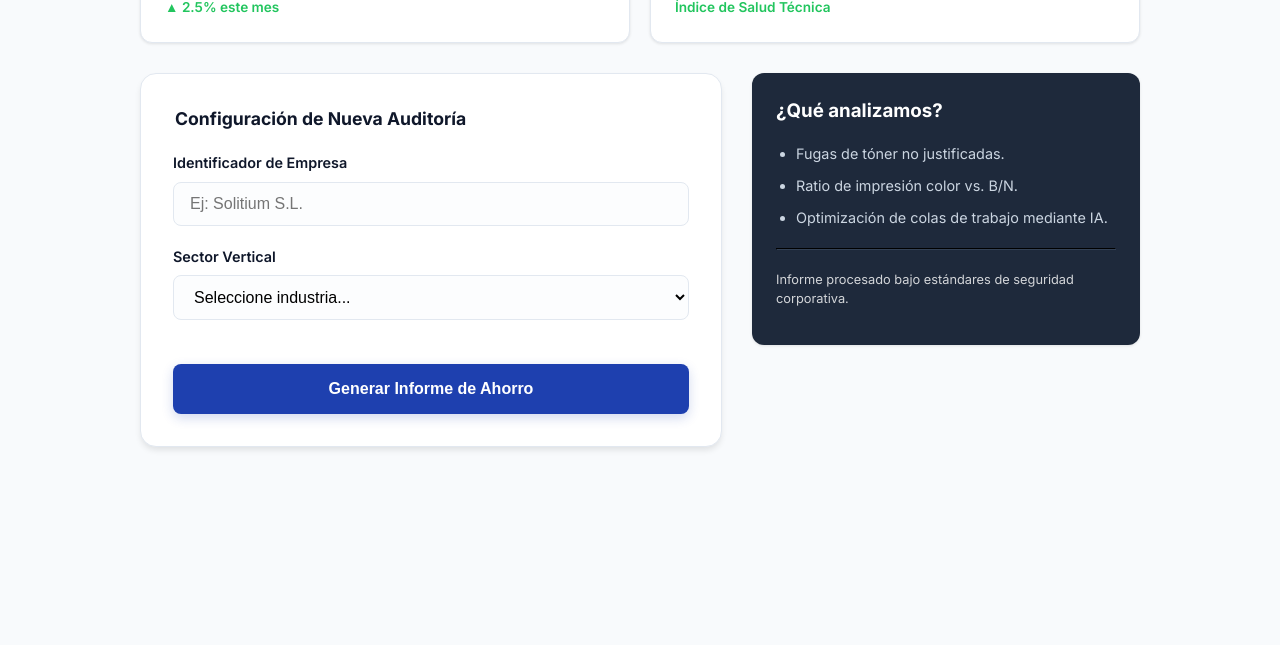
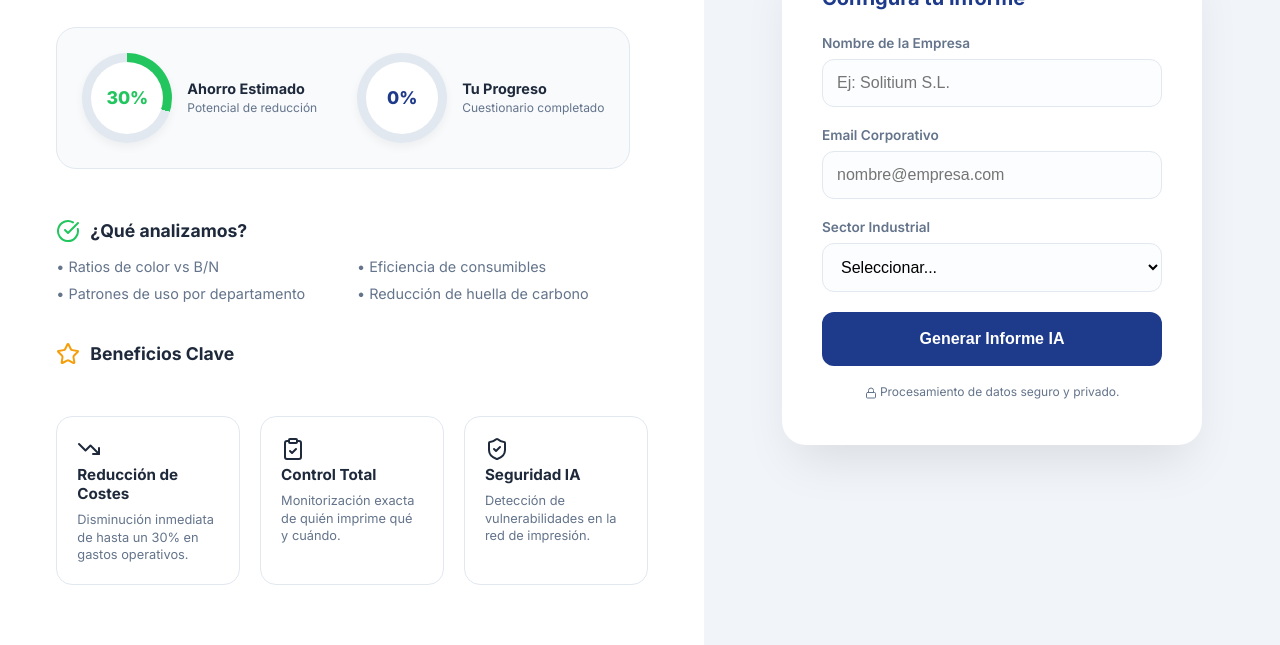
Before and after one commit to IA-MORENO/printing-workflow-ia, a plain HTML site: page index.html in a window 1280 px wide. Shown: the part 330-975 px from the top of the page. Before the commit the page ends 800 px from the top, so only its background shows below. Drawn offline with nearby package versions, Linux system fonts and the light colour scheme.

Commit message:
Descripción del cambio diseño

```diff
--- a/index.html
+++ b/index.html
@@ -2,253 +2,253 @@
 <html lang="es">
 <head>
     <meta charset="UTF-8">
-    <meta name="viewport" content="width=device-width, initial-scale=1.0, maximum-scale=5.0">
-    <meta name="theme-color" content="#1e40af">
-
-    <title>Dashboard Auditoría IA | Printing Workflow</title>
-
+    <meta name="viewport" content="width=device-width, initial-scale=1.0">
+    <title>Auditoría de Impresión IA - Ahorro Inteligente</title>
     <link href="https://fonts.googleapis.com/css2?family=Inter:wght@400;600;700;800&display=swap" rel="stylesheet">
+    <script src="https://unpkg.com/lucide@latest"></script>
 
     <style>
         :root {
-            --cobalto: #1e40af; /* Azul Cobalto */
-            --exito: #22c55e;   /* Verde Éxito */
-            --bg-dashboard: #f8fafc;
-            --text-main: #0f172a;
-            --text-muted: #64748b;
+            --primary-blue: #1e3a8a;
+            --accent-green: #22c55e;
+            --bg-light: #ffffff;
+            --text-dark: #1e293b;
+            --text-gray: #64748b;
             --border-ui: #e2e8f0;
-            --shadow-sm: 0 1px 3px rgba(0,0,0,0.1);
-            --shadow-md: 0 4px 6px -1px rgba(0,0,0,0.1);
         }
 
-        * { box-sizing: border-box; }
+        * { box-sizing: border-box; margin: 0; padding: 0; }
+        body { font-family: 'Inter', sans-serif; background: var(--bg-light); color: var(--text-dark); }
 
-        body {
-            font-family: 'Inter', system-ui, sans-serif;
-            background: var(--bg-dashboard);
-            color: var(--text-main);
-            margin: 0;
-            padding: 20px;
-            line-height: 1.5;
+        /* --- NAVEGACIÓN --- */
+        nav { display: flex; justify-content: space-between; align-items: center; padding: 20px 8%; border-bottom: 1px solid var(--border-ui); }
+        .logo { display: flex; align-items: center; gap: 10px; font-weight: 800; color: var(--primary-blue); font-size: 1.2rem; }
+
+        /* --- HERO SECTION --- */
+        .hero-section { display: grid; grid-template-columns: 1.1fr 0.9fr; min-height: 90vh; }
+
+        .content-area { padding: 60px 8%; display: flex; flex-direction: column; justify-content: center; }
+        h1 { font-size: 3.2rem; color: var(--primary-blue); line-height: 1.1; margin-bottom: 20px; font-weight: 800; letter-spacing: -0.03em; }
+        .hero-description { font-size: 1.2rem; color: var(--text-gray); margin-bottom: 40px; }
+
+        /* --- CONTENEDOR DE CÍRCULOS --- */
+        .stats-mirror-container {
+            display: flex;
+            gap: 40px;
+            margin-bottom: 50px;
+            padding: 25px;
+            background: #f8fafc;
+            border-radius: 20px;
+            border: 1px solid var(--border-ui);
+            width: fit-content;
         }
 
-        .dashboard-container {
-            max-width: 1000px;
-            margin: 0 auto;
+        .stat-box { display: flex; align-items: center; gap: 15px; }
+
+        .circle-base {
+            width: 90px;
+            height: 90px;
+            border-radius: 50%;
+            display: flex;
+            align-items: center;
+            justify-content: center;
+            position: relative;
+            box-shadow: 0 4px 10px rgba(0,0,0,0.05);
         }
 
-        /* --- HEADER ANALÍTICO --- */
-        .header-analitico {
+        .circle-base::after {
+            content: attr(data-value);
+            position: absolute;
+            width: 72px;
+            height: 72px;
+            background: white;
+            border-radius: 50%;
             display: flex;
-            justify-content: space-between;
             align-items: center;
-            margin-bottom: 40px;
-            padding-bottom: 20px;
-            border-bottom: 1px solid var(--border-ui);
+            justify-content: center;
+            font-weight: 800;
+            font-size: 1.1rem;
         }
 
-        .brand-pill {
-            background: white;
-            padding: 8px 16px;
-            border-radius: 50px;
-            border: 1px solid var(--border-ui);
-            font-weight: 700;
-            font-size: 0.85rem;
-            color: var(--cobalto);
-            box-shadow: var(--shadow-sm);
+        .circle-savings { background: conic-gradient(var(--accent-green) 108deg, #e2e8f0 0deg); }
+        .circle-savings::after { color: var(--accent-green); }
+
+        .circle-progress {
+            background: conic-gradient(var(--primary-blue) 0deg, #e2e8f0 0deg);
+            transition: background 0.4s ease;
+        }
+        .circle-progress::after { color: var(--primary-blue); }
+
+        .stat-label { font-weight: 700; font-size: 0.9rem; color: var(--text-dark); line-height: 1.2; }
+        .stat-label span { display: block; font-size: 0.75rem; color: var(--text-gray); font-weight: 400; margin-top: 4px; }
+
+        /* --- BENEFICIOS CLAVE (NUEVO SECCIÓN) --- */
+        .benefits-grid {
+            display: grid;
+            grid-template-columns: repeat(3, 1fr);
+            gap: 20px;
+            margin-top: 30px;
         }
 
-        h1 { font-size: 1.8rem; font-weight: 800; margin: 10px 0 0; letter-spacing: -0.02em; }
-        .subtitle { color: var(--text-muted); font-size: 1rem; }
-
-        /* --- PANEL DE MÉTRICAS (SIMULADOR) --- */
-        .metrics-grid {
-            display: grid;
-            grid-template-columns: repeat(auto-fit, minmax(240px, 1fr));
-            gap: 20px;
-            margin-bottom: 30px;
+        .benefit-card {
+            background: white;
+            padding: 20px;
+            border-radius: 16px;
+            border: 1px solid var(--border-ui);
+            transition: all 0.3s ease;
         }
 
-        .metric-card {
-            background: white;
-            padding: 24px;
-            border-radius: 12px;
-            border: 1px solid var(--border-ui);
-            box-shadow: var(--shadow-sm);
+        .benefit-card:hover {
+            border-color: var(--primary-blue);
+            transform: translateY(-5px);
+            box-shadow: 0 10px 20px rgba(0,0,0,0.05);
         }
 
-        .metric-label { font-size: 0.8rem; font-weight: 600; color: var(--text-muted); text-transform: uppercase; }
-        .metric-value { font-size: 2rem; font-weight: 800; margin: 8px 0; display: block; }
-        .metric-trend { font-size: 0.85rem; font-weight: 600; color: var(--exito); display: flex; align-items: center; gap: 4px; }
-
-        /* --- ÁREA PRINCIPAL --- */
-        .main-grid {
-            display: grid;
-            grid-template-columns: 1.2fr 0.8fr;
-            gap: 30px;
+        .benefit-card i {
+            color: var(--primary-blue);
+            margin-bottom: 12px;
         }
 
-        @media (max-width: 850px) { .main-grid { grid-template-columns: 1fr; } }
-
-        .form-card {
-            background: white;
-            padding: 32px;
-            border-radius: 16px;
-            border: 1px solid var(--border-ui);
-            box-shadow: var(--shadow-md);
+        .benefit-card h3 {
+            font-size: 0.95rem;
+            margin-bottom: 8px;
+            color: var(--text-dark);
         }
 
-        /* --- ESTILOS FORMULARIO --- */
-        fieldset { border: none; padding: 0; margin: 0 0 24px 0; }
-        legend { font-weight: 700; font-size: 1.1rem; margin-bottom: 20px; display: block; }
-
-        .form-group { margin-bottom: 20px; }
-        label { display: block; font-size: 0.9rem; font-weight: 600; margin-bottom: 8px; color: var(--text-main); }
-
-        input, select {
-            width: 100%;
-            padding: 12px 16px;
-            border: 1px solid var(--border-ui);
-            border-radius: 8px;
-            font-size: 1rem;
-            background: #fcfdfe;
-            transition: all 0.2s;
+        .benefit-card p {
+            font-size: 0.8rem;
+            color: var(--text-gray);
+            line-height: 1.4;
         }
 
-        input:focus { outline: 2px solid var(--cobalto); border-color: transparent; }
+        /* --- FORMULARIO LATERAL --- */
+        .form-side { background-color: #f1f5f9; padding: 40px; display: flex; align-items: center; justify-content: center; }
+        .form-card { background: white; padding: 40px; border-radius: 24px; box-shadow: 0 25px 50px -12px rgba(0,0,0,0.1); width: 100%; max-width: 420px; }
 
-        .btn-submit {
-            background: var(--cobalto);
-            color: white;
-            width: 100%;
-            padding: 16px;
-            border: none;
-            border-radius: 8px;
-            font-size: 1rem;
-            font-weight: 700;
-            cursor: pointer;
-            box-shadow: 0 4px 12px rgba(30, 64, 175, 0.2);
-            transition: transform 0.2s, background 0.2s;
-        }
+        .form-card h2 { font-size: 1.25rem; margin-bottom: 25px; color: var(--primary-blue); font-weight: 700; }
+        label { display: block; margin-bottom: 8px; font-size: 0.85rem; font-weight: 600; color: var(--text-gray); }
+        input, select { width: 100%; padding: 14px; margin-bottom: 20px; border: 1px solid var(--border-ui); border-radius: 12px; font-size: 1rem; background: #fcfdfe; }
+        input:focus { outline: 2px solid var(--primary-blue); border-color: transparent; }
 
-        .btn-submit:hover { background: #1e3a8a; transform: translateY(-1px); }
+        .btn-audit { width: 100%; background: var(--primary-blue); color: white; padding: 18px; border: none; border-radius: 12px; font-weight: 700; font-size: 1rem; cursor: pointer; transition: 0.3s; }
+        .btn-audit:hover { transform: translateY(-2px); box-shadow: 0 10px 20px rgba(30,58,138,0.2); }
 
-        /* --- ÁREA DE RESPUESTA --- */
-        #response-area {
-            margin-top: 20px;
-            padding: 20px;
-            border-radius: 8px;
-            display: none;
-        }
-        .status-success { background: #f0fdf4; border: 1px solid var(--exito); color: #166534; }
-        .visible { display: block !important; }
-
-        .hp-field { position: absolute; left: -5000px; }
+        @media (max-width: 1100px) { .benefits-grid { grid-template-columns: 1fr; } }
+        @media (max-width: 968px) { .hero-section { grid-template-columns: 1fr; } .stats-mirror-container { flex-direction: column; } }
     </style>
 </head>
-
 <body>
 
-<div class="dashboard-container">
-    <header class="header-analitico">
-        <div>
-            <span class="brand-pill">PRINTING WORKFLOW IA</span>
-            <h1>Centro de Auditoría Analítica</h1>
-            <p class="subtitle">Análisis basado en datos para optimización de costes B2B</p>
-        </div>
-    </header>
+    <nav>
+        <div class="logo"><i data-lucide="zap"></i> PRINTING WORKFLOW IA</div>
+        <a href="#" class="btn-audit" style="width:auto; padding: 10px 20px; font-size: 0.8rem;">INICIAR AUDITORÍA</a>
+    </nav>
 
-    <div class="metrics-grid">
-        <div class="metric-card">
-            <span class="metric-label">Ahorro Promedio Detectado</span>
-            <span class="metric-value" style="color: var(--exito);">31.4%</span>
-            <span class="metric-trend">▲ 2.5% este mes</span>
-        </div>
-        <div class="metric-card">
-            <span class="metric-label">Eficiencia Operativa</span>
-            <span class="metric-value" style="color: var(--cobalto);">98.2</span>
-            <span class="metric-trend">Índice de Salud Técnica</span>
-        </div>
-    </div>
+    <main class="hero-section">
+        <section class="content-area">
+            <h1>Auditoría de Impresión IA: <span>Ahorro Inteligente</span></h1>
+            <p class="hero-description">Análisis en tiempo real de su infraestructura para detectar fugas de costes y optimizar procesos.</p>
 
-    <div class="main-grid">
-        <section class="form-card">
-            <form id="ia-form" novalidate>
-                <div class="hp-field"><input type="text" id="hp_check"></div>
+            <div class="stats-mirror-container">
+                <div class="stat-box">
+                    <div class="circle-base circle-savings" data-value="30%"></div>
+                    <div class="stat-label">Ahorro Estimado<span>Potencial de reducción</span></div>
+                </div>
 
-                <fieldset>
-                    <legend>Configuración de Nueva Auditoría</legend>
+                <div class="stat-box">
+                    <div id="progreso-circulo" class="circle-base circle-progress" data-value="0%"></div>
+                    <div class="stat-label">Tu Progreso<span>Cuestionario completado</span></div>
+                </div>
+            </div>
 
-                    <div class="form-group">
-                        <label for="empresa_nombre">Identificador de Empresa</label>
-                        <input id="empresa_nombre" name="empresa_nombre" required placeholder="Ej: Solitium S.L.">
-                    </div>
+            <h2 style="font-size: 1.1rem; margin-bottom: 15px; display: flex; align-items: center; gap: 10px;">
+                <i data-lucide="check-circle" style="color: var(--accent-green);"></i> ¿Qué analizamos?
+            </h2>
+            <div style="display: grid; grid-template-columns: 1fr 1fr; gap: 10px; font-size: 0.9rem; color: var(--text-gray); margin-bottom: 40px;">
+                <p>• Ratios de color vs B/N</p>
+                <p>• Eficiencia de consumibles</p>
+                <p>• Patrones de uso por departamento</p>
+                <p>• Reducción de huella de carbono</p>
+            </div>
 
-                    <div class="form-group">
-                        <label for="empresa_sector">Sector Vertical</label>
-                        <select id="empresa_sector" name="empresa_sector" required>
-                            <option value="" disabled selected>Seleccione industria...</option>
-                            <option value="legal">Servicios Legales / Notarías</option>
-                            <option value="sanidad">Sanidad / Clínicas</option>
-                            <option value="educacion">Educación / Universidades</option>
-                            <option value="logistica">Logística y Distribución</option>
-                        </select>
-                    </div>
-                </fieldset>
-
-                <button id="submit-btn" class="btn-submit" type="submit">
-                    Generar Informe de Ahorro
-                </button>
-            </form>
-
-            <div id="response-area" role="status">
-                <strong id="res-title"></strong>
-                <p id="res-text" style="margin: 5px 0 0;"></p>
+            <h2 style="font-size: 1.1rem; margin-bottom: 20px; display: flex; align-items: center; gap: 10px;">
+                <i data-lucide="star" style="color: #f59e0b;"></i> Beneficios Clave
+            </h2>
+            <div class="benefits-grid">
+                <div class="benefit-card">
+                    <i data-lucide="trending-down" width="24" height="24"></i>
+                    <h3>Reducción de Costes</h3>
+                    <p>Disminución inmediata de hasta un 30% en gastos operativos.</p>
+                </div>
+                <div class="benefit-card">
+                    <i data-lucide="clipboard-check" width="24" height="24"></i>
+                    <h3>Control Total</h3>
+                    <p>Monitorización exacta de quién imprime qué y cuándo.</p>
+                </div>
+                <div class="benefit-card">
+                    <i data-lucide="shield-check" width="24" height="24"></i>
+                    <h3>Seguridad IA</h3>
+                    <p>Detección de vulnerabilidades en la red de impresión.</p>
+                </div>
             </div>
         </section>
 
-        <aside>
-            <div class="metric-card" style="background: #1e293b; color: white; border: none;">
-                <h3 style="margin-top:0">¿Qué analizamos?</h3>
-                <ul style="padding-left: 20px; font-size: 0.9rem; color: #cbd5e1;">
-                    <li style="margin-bottom:10px">Fugas de tóner no justificadas.</li>
-                    <li style="margin-bottom:10px">Ratio de impresión color vs. B/N.</li>
-                    <li style="margin-bottom:10px">Optimización de colas de trabajo mediante IA.</li>
-                </ul>
-                <hr style="border-color: #334155; margin: 20px 0;">
-                <p style="font-size: 0.8rem; opacity: 0.8;">Informe procesado bajo estándares de seguridad corporativa.</p>
+        <section class="form-side">
+            <div class="form-card">
+                <h2>Configura tu Informe</h2>
+                <form id="audit-form">
+                    <label>Nombre de la Empresa</label>
+                    <input type="text" id="nombre" class="track-input" placeholder="Ej: Solitium S.L." required>
+
+                    <label>Email Corporativo</label>
+                    <input type="email" id="email" class="track-input" placeholder="nombre@empresa.com" required>
+
+                    <label>Sector Industrial</label>
+                    <select id="sector" class="track-input" required>
+                        <option value="">Seleccionar...</option>
+                        <option value="legal">Legal / Notarías</option>
+                        <option value="sanidad">Sanidad</option>
+                        <option value="educacion">Educación</option>
+                        <option value="logistica">Logística</option>
+                    </select>
+
+                    <button type="submit" class="btn-audit">Generar Informe IA</button>
+                    <p style="text-align:center; font-size:0.75rem; color:var(--text-gray); margin-top:15px;">
+                        <i data-lucide="lock" style="width:12px; vertical-align:middle;"></i> Procesamiento de datos seguro y privado.
+                    </p>
+                </form>
             </div>
-        </aside>
-    </div>
-</div>
+        </section>
+    </main>
 
-<script>
-    // Tu lógica original de Script adaptada
-    const form = document.getElementById('ia-form');
-    const btn = document.getElementById('submit-btn');
-    const resArea = document.getElementById('response-area');
+    <script>
+        lucide.createIcons();
 
-    form.addEventListener('submit', async e => {
-        e.preventDefault();
+        const inputs = document.querySelectorAll('.track-input');
+        const circleProg = document.getElementById('progreso-circulo');
 
-        // Validación rápida
-        const nombre = document.getElementById('empresa_nombre').value;
-        if(nombre.length < 3) return alert('Nombre demasiado corto');
+        function updateProgress() {
+            let completed = 0;
+            inputs.forEach(input => {
+                if (input.value.trim() !== "") completed++;
+            });
 
-        btn.disabled = true;
-        btn.textContent = 'Calculando Métricas...';
+            const percentage = Math.round((completed / 3) * 100);
+            const degrees = (percentage * 360) / 100;
 
-        // Simulación de éxito para demo
-        setTimeout(() => {
-            resArea.className = 'status-success visible';
-            document.getElementById('res-title').textContent = 'Análisis Iniciado';
-            document.getElementById('res-text').textContent = 'El dashboard de ahorro para ' + nombre + ' se está generando.';
-            btn.textContent = 'Informe Solicitado';
-            form.style.opacity = '0.5';
-            form.style.pointerEvents = 'none';
-        }, 1500);
-    });
-</script>
+            circleProg.style.background = `conic-gradient(var(--primary-blue) ${degrees}deg, #e2e8f0 0deg)`;
+            circleProg.setAttribute('data-value', percentage + "%");
 
+            if(percentage === 100) {
+                circleProg.setAttribute('data-value', "✓");
+                circleProg.style.background = `conic-gradient(var(--accent-green) 360deg, #e2e8f0 0deg)`;
+            }
+        }
+
+        inputs.forEach(input => {
+            input.addEventListener('input', updateProgress);
+            input.addEventListener('change', updateProgress);
+        });
+    </script>
 </body>
 </html>
```
